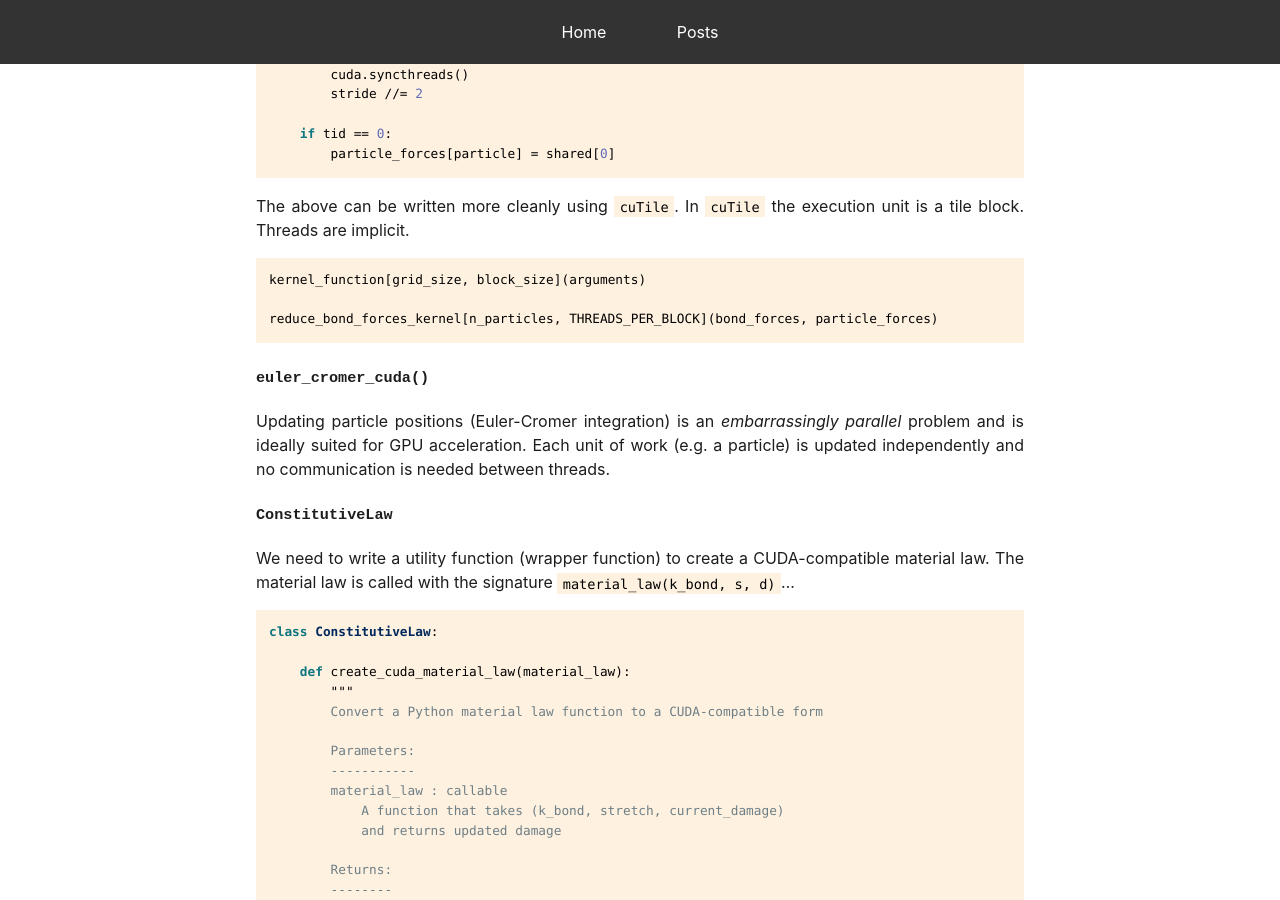
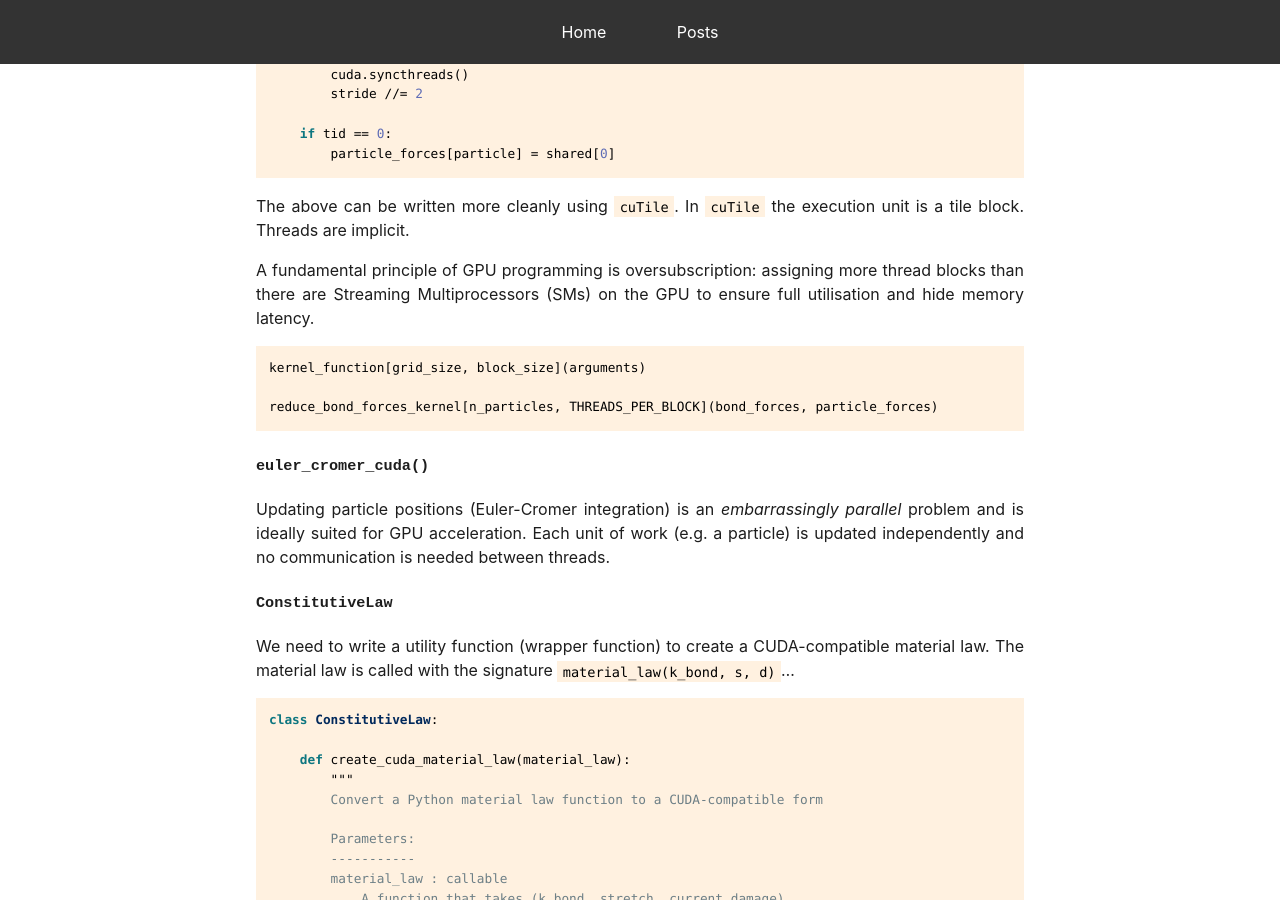
Before and after one commit to mark-hobbs/mark-hobbs.github.io, a Jekyll site: the page built from _posts/2025-02-03-cuda.md, in a window 1280 px wide and 900 px high, scrolled down 7942 px. Built offline with Jekyll 4.4.1, drawn with Linux system fonts in a browser that asks for light colours.

Commit message:
General updates

````diff
--- a/_posts/2025-02-03-cuda.md
+++ b/_posts/2025-02-03-cuda.md
@@ -359,6 +359,8 @@ def reduce_bond_forces_kernel(bond_forces, particle_forces):
 
 The above can be written more cleanly using `cuTile`. In `cuTile` the execution unit is a tile block. Threads are implicit.
 
+A fundamental principle of GPU programming is oversubscription: assigning more thread blocks than there are Streaming Multiprocessors (SMs) on the GPU to ensure full utilisation and hide memory latency.
+
 ```python
 kernel_function[grid_size, block_size](arguments)
 
````
